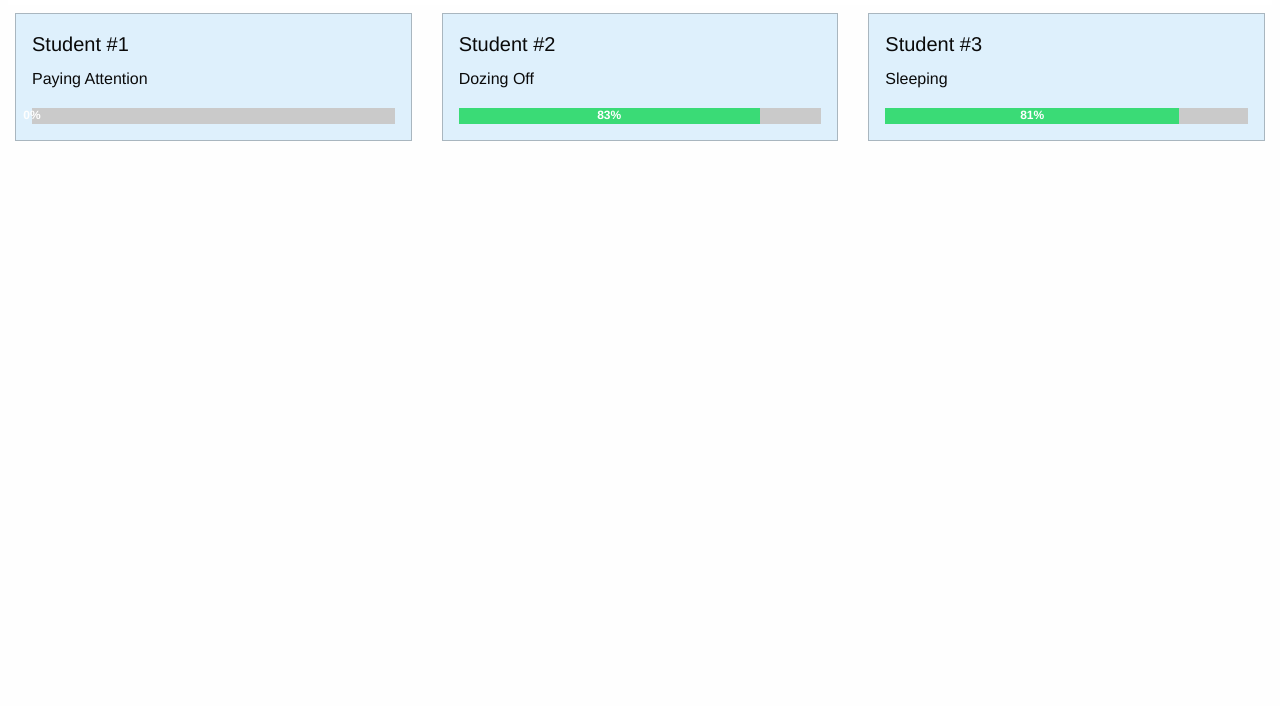
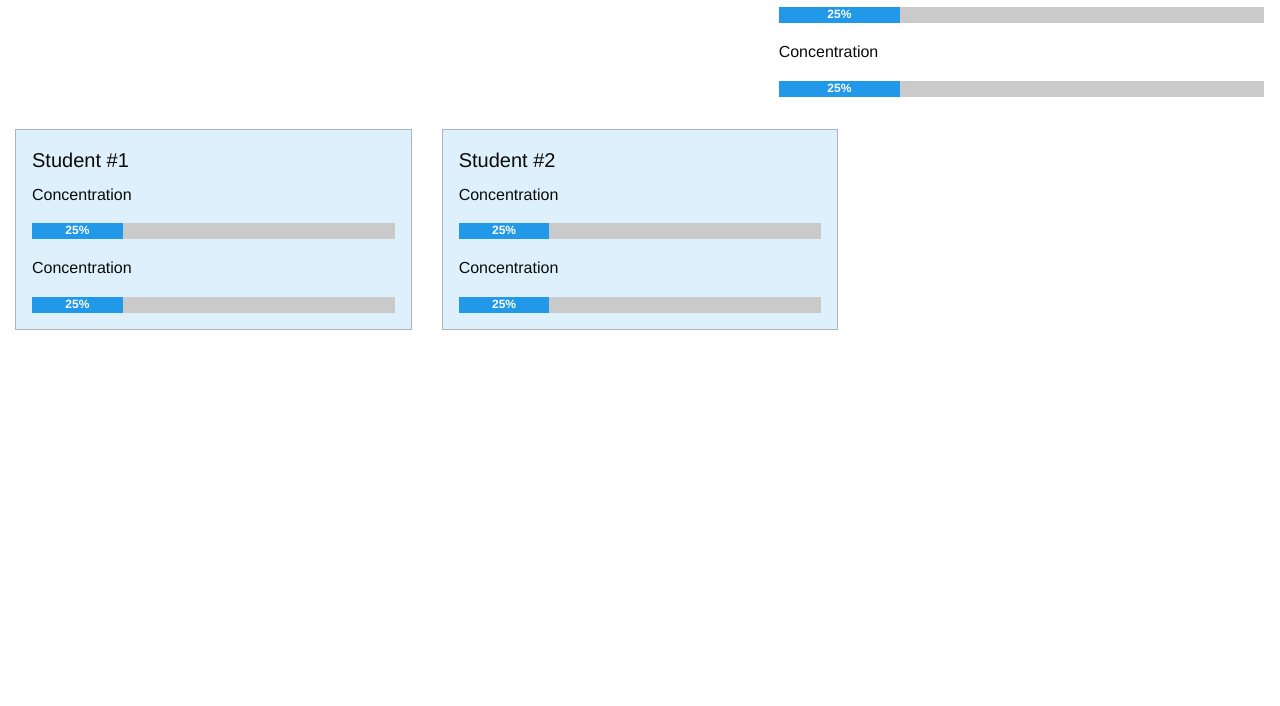
Before and after one commit to cncntr8/cncntr8-client, a plain HTML site: page index.html in a window 1280 px wide. Shown: the part 102-808 px from the top of the page. Drawn offline with nearby package versions, Linux system fonts and the light colour scheme; some icons are missing.

Commit message:
spaghetti

```diff
--- a/index.html
+++ b/index.html
@@ -19,7 +19,14 @@
         </div>
         <div class="top-bar-right">
             <h3>Average Class Concentration Level</h3>
-            <div class="progress" role="progressbar" tabindex="0" aria-valuenow="20" aria-valuemin="0" aria-valuetext="0 percent" aria-valuemax="100">
+            <p class="text">Concentration</p>
+            <div class="progress" id="concentration" role="progressbar" tabindex="0" aria-valuenow="20" aria-valuemin="0" aria-valuetext="0 percent" aria-valuemax="100">
+			  				<span class="progress-meter" style="width: 25%">
+			    				<p class="progress-meter-text">25%</p>
+			  				</span>
+						</div>
+            <p class="text">Concentration</p>
+            <div class="progress" id="mellowness" role="progressbar" tabindex="0" aria-valuenow="20" aria-valuemin="0" aria-valuetext="0 percent" aria-valuemax="100">
                             <span class="progress-meter" style="width: 25%">
                                 <p class="progress-meter-text">25%</p>
                             </span>
@@ -30,11 +37,17 @@
         <div class="large-4 medium-4 small-4 columns">
             <div class="primary callout">
               <h5>Student #1</h5>
-			  <p>Paying Attention</p>
+			  <p class="text">Concentration</p>
 
-			   <div class="progress" role="progressbar" tabindex="0" aria-valuenow="20" aria-valuemin="0" aria-valuetext="0 percent" aria-valuemax="100">
-			  				<span class="progress-meter" style="width: 75%">
-			    				<p class="progress-meter-text">75%</p>
+			     <div class="progress" id="concentration" role="progressbar" tabindex="0" aria-valuenow="20" aria-valuemin="0" aria-valuetext="0 percent" aria-valuemax="100">
+                            <span class="progress-meter" style="width: 25%">
+                                <p class="progress-meter-text">25%</p>
+                            </span>
+                        </div>
+            <p class="text">Concentration</p>
+            <div class="progress" id="mellowness" role="progressbar" tabindex="0" aria-valuenow="20" aria-valuemin="0" aria-valuetext="0 percent" aria-valuemax="100">
+                            <span class="progress-meter" style="width: 25%">
+                                <p class="progress-meter-text">25%</p>
                             </span>
                         </div>
 			        </div>
@@ -43,22 +56,15 @@
     <div class="large-4 medium-4 small-4 columns">
             <div class="primary callout">
               <h5>Student #2</h5>
-			  <p>Dozing Off</p>
-
-			   <div class="progress" role="progressbar" tabindex="0" aria-valuenow="20" aria-valuemin="0" aria-valuetext="0 percent" aria-valuemax="100">
-			  				<span class="progress-meter" style="width: 50%">
-			    				<p class="progress-meter-text">50%</p>
+                <p class="text">Concentration</p>
+			     <div class="progress" id="concentration" role="progressbar" tabindex="0" aria-valuenow="20" aria-valuemin="0" aria-valuetext="0 percent" aria-valuemax="100">
+                            <span class="progress-meter" style="width: 25%">
+                                <p class="progress-meter-text">25%</p>
                             </span>
                         </div>
-			        </div>
-            </div>
 
-    <div class="large-4 medium-4 small-4 columns">
-            <div class="primary callout">
-              <h5>Student #3</h5>
-			  <p>Sleeping</p>
-
-			   <div class="progress" role="progressbar" tabindex="0" aria-valuenow="20" aria-valuemin="0" aria-valuetext="0 percent" aria-valuemax="100">
+            <p class="text">Concentration</p>
+            <div class="progress" id="mellowness" role="progressbar" tabindex="0" aria-valuenow="20" aria-valuemin="0" aria-valuetext="0 percent" aria-valuemax="100">
                             <span class="progress-meter" style="width: 25%">
                                 <p class="progress-meter-text">25%</p>
                             </span>
--- a/js/app.js
+++ b/js/app.js
@@ -1,29 +1,42 @@
-var exampleSocket = new WebSocket("ws://localhost:8000");
+//var exampleSocket = new WebSocket("ws://localhost:8000");
+var spanNumber = document.getElementsByTagName("span");
+var userNumber = document.getElementsByTagName("h5");
+var rando = 0;
+var color = "";
+var metric = "concentration";
+var metricIndex = 0;
+var name = [];
+updateProgress();
+updateUsers();
+
 /*
 exampleSocket.onmessage = function(event) {
-    var f = document.getElementById("chatbox").contentDocument;
     var text = "";
     var msg = JSON.parse(event.data);
 
     switch (msg.type) {
-        case "id":
-            clientID = msg.id;
-            setUsername();
+        case "users":
+            name = msg.fullname;
+            break;
+        case "concentration":
+            metric = msg.type;
+            metricIndex = 0;
+            break;
+        case "mellowness":
+            metric = msg.type;
+            metricIndex = 1;
             break;
     }
-    document.getElementById("userlistbox").innerHTML = ul;
+};
+*/
+function generateRandom(){
+	rando = parseInt(Math.random() * 100);
 }
 
-if (text.length) {
-    f.write(text);
-    document.getElementById("chatbox").contentWindow.scrollByPages(1);
-};
-*/
-exampleSocket.close();
+function updateProgress(){
+	for (var i=0; i<spanNumber;i++) {
+		generateRandom();
 
-for (var i=0; i<4;i++) {
-	var rando =parseInt(Math.random() * 100);
-	var color = "";
 		if (rando<=30){
 			color = "progress alert"
 		}
@@ -36,7 +49,16 @@ for (var i=0; i<4;i++) {
 
 		//25% placeholder for integer from
 		document.getElementsByTagName("span")[i].setAttribute("style", ("width:" +rando +"%"));
-	document.getElementsByClassName("progress-meter-text")[i].innerHTML=(rando+"%");
-	document.getElementsByClassName("progress")[i].className =color;
+		document.getElementsByClassName("text")[i].innerHTML=metric;
+		document.getElementsByClassName("progress-meter-text").querySelectorAll("p")[(metricIndex)].innerHTML=(rando+"%");
+		document.getElementsByClassName("progress")[i].querySelectorAll("span")[metricIndex].className = color;
 
 	}
+}
+
+function updateUsers(){
+	for (var i=0; i<userNumber; i++)
+		document.getElementsByTagName("h5")[i].value = name[i];
+}
+
+//exampleSocket.close();
```
Lines whose indentation alone changed are shown as unchanged.
